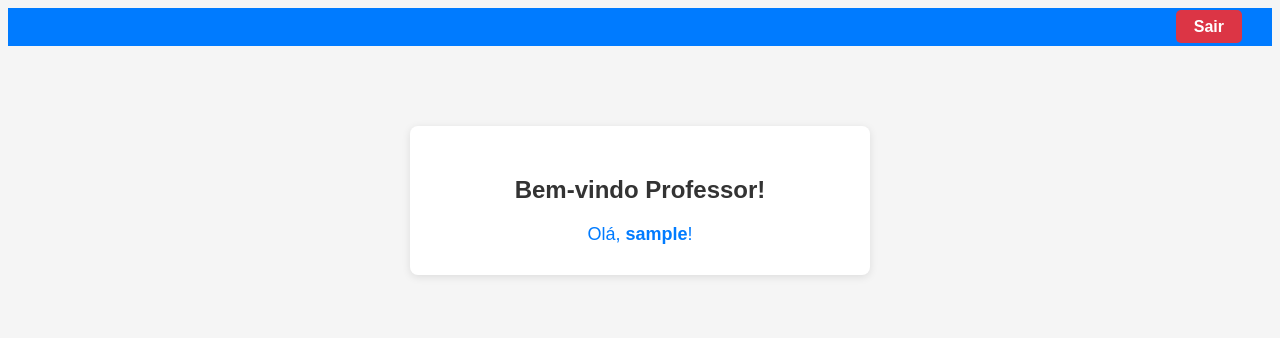
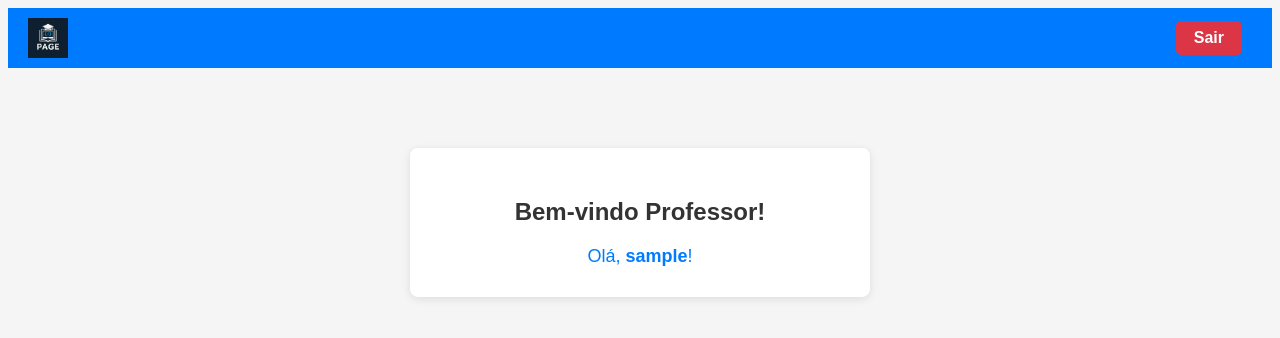
Before and after one commit to Marco-Bubola/Page--PI, a PHP site: page /views/home_professor.php in a window 1280 px wide. Shown: the top 338 px of the page. Run offline with PHP 8.4, Linux system fonts and the light colour scheme; a user stored in the database is signed in.

Commit message:
atts e adicionando planos para telas

```diff
--- a/views/home_coordenador.php
+++ b/views/home_coordenador.php
@@ -12,6 +12,7 @@ include 'navbar.php';
 <head>
     <meta charset="UTF-8">
     <title>Home Coordenador - PI Page</title>
+    <link rel="icon" type="image/png" href="../assets/img/LOGO_PAGE.png">
     <style>
         body { font-family: Arial, sans-serif; background: #f5f5f5; }
         .home-container { background: #fff; padding: 30px; max-width: 400px; margin: 80px auto; border-radius: 8px; box-shadow: 0 2px 8px rgba(0,0,0,0.1); text-align: center; }
--- a/views/home_professor.php
+++ b/views/home_professor.php
@@ -12,6 +12,7 @@ include 'navbar.php';
 <head>
     <meta charset="UTF-8">
     <title>Home Professor - PI Page</title>
+    <link rel="icon" type="image/png" href="../assets/img/LOGO_PAGE.png">
     <style>
         body { font-family: Arial, sans-serif; background: #f5f5f5; }
         .home-container { background: #fff; padding: 30px; max-width: 400px; margin: 80px auto; border-radius: 8px; box-shadow: 0 2px 8px rgba(0,0,0,0.1); text-align: center; }
--- a/views/navbar.php
+++ b/views/navbar.php
@@ -1,6 +1,7 @@
 <?php
 // Navbar simples com botão de sair
 ?>
-<div style="width:100%; background:#007bff; padding:10px 0; text-align:right;">
+<div style="width:100%; background:#007bff; padding:10px 0; text-align:right; display:flex; align-items:center;">
+    <img src="../assets/img/LOGO_PAGE.png" alt="Logo PAGE" style="height:40px; margin-left:20px; margin-right:auto;">
     <a href="logout.php" style="margin-right:30px; color:#fff; text-decoration:none; font-weight:bold; font-size:16px; background:#dc3545; padding:8px 18px; border-radius:5px;">Sair</a>
 </div>
```
Also changed, not shown: assets/img/LOGO_PAGE.png (added), 1 other file.
